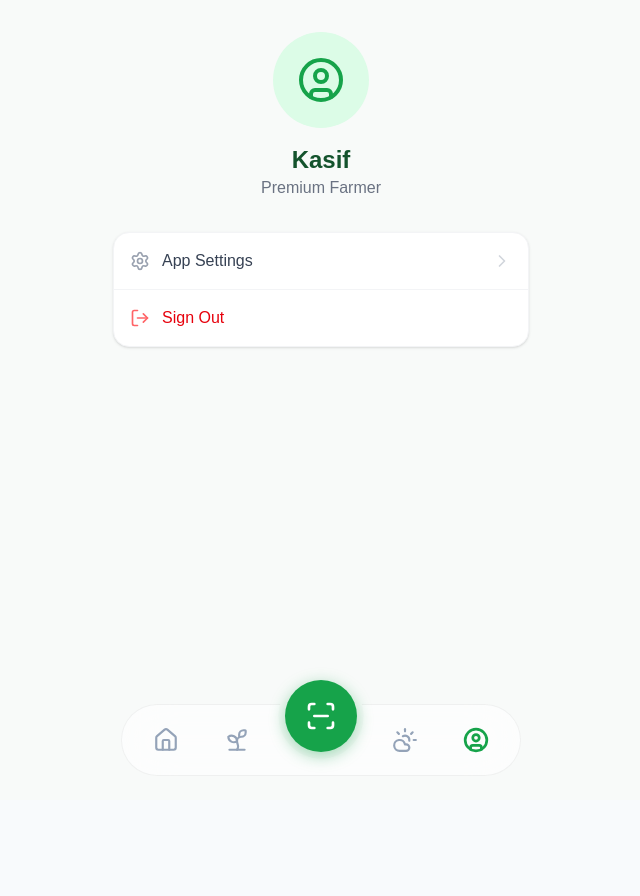
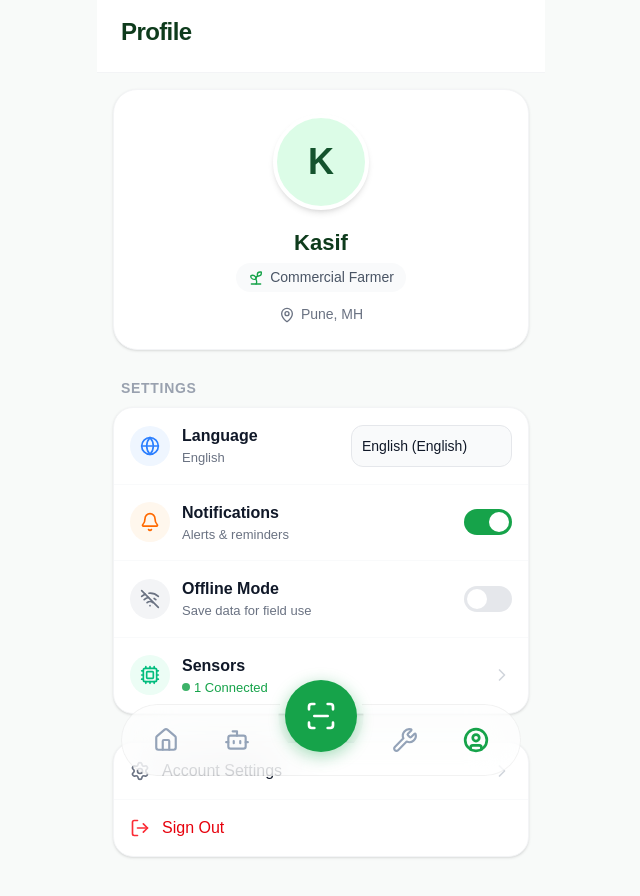
Before and after one commit to MdKasif0/KisanEdge, a Next.js app: page /profile in a window 1280 px wide. Shown: the top 896 px of the page, without its empty margins (319-959 px from the left). Before the commit the page ends 800 px from the top, so only its background shows below. Built offline with nearby package versions, Linux system fonts and the light colour scheme.

Commit message:
feat: implement language selection, update navigation, and redesign profile page interface

```diff
--- a/src/app/(app)/profile/page.tsx
+++ b/src/app/(app)/profile/page.tsx
@@ -1,38 +1,157 @@
-import { UserCircle, Settings, ChevronRight, LogOut } from "lucide-react";
+"use client";
+
+import { useState } from "react";
+import { UserCircle, Settings, ChevronRight, LogOut, MapPin, Globe, Bell, WifiOff, Cpu, Leaf, Sprout } from "lucide-react";
 import { Button } from "@/components/ui/button";
-import { Card, CardContent } from "@/components/ui/card";
+import { useUser, SupportedLanguage } from "@/lib/store/user-store";
+import { useTranslation } from "@/lib/i18n/context";
+import { LANGUAGES } from "@/lib/i18n/translations";
+import { motion } from "framer-motion";
 import Link from "next/link";
 
 export default function ProfilePage() {
+  const { name, role, location, language, setLanguage } = useUser();
+  const { t } = useTranslation();
+
+  const [offlineMode, setOfflineMode] = useState(false);
+  const [notifications, setNotifications] = useState(true);
+
   return (
-    <div className="flex flex-col gap-6 p-4">
-      <div className="flex flex-col items-center mt-4 mb-2">
-        <div className="w-24 h-24 bg-brand-soft rounded-full flex items-center justify-center mb-4">
-          <UserCircle className="w-12 h-12 text-brand-primary" />
+    <div className="flex flex-col h-full bg-[#f8faf9] relative pb-24 overflow-y-auto">
+      {/* Header */}
+      <div className="pt-safe px-6 pb-2 bg-white sticky top-0 z-20 border-b border-gray-100">
+        <div className="flex items-center h-16">
+          <h1 className="text-[24px] font-bold text-[#0e3b1c] tracking-tight">{t("profile.title")}</h1>
         </div>
-        <h1 className="text-2xl font-bold text-brand-deep">Kasif</h1>
-        <p className="text-gray-500">Premium Farmer</p>
       </div>
 
-      <div className="flex flex-col gap-3">
-        <Card>
-          <CardContent className="p-0 divide-y divide-gray-100">
-            <Link href="/settings" className="flex items-center justify-between p-4 hover:bg-gray-50 transition-colors">
+      <div className="p-4 flex flex-col gap-5">
+        {/* Profile Info */}
+        <div className="bg-white rounded-[24px] p-6 shadow-sm border border-gray-100 flex flex-col items-center">
+          <div className="w-24 h-24 bg-[#DCFCE7] rounded-full flex items-center justify-center mb-4 border-4 border-white shadow-md">
+            <span className="text-[#14532D] font-bold text-4xl">{name.charAt(0)}</span>
+          </div>
+          <h2 className="text-[22px] font-bold text-[#0e3b1c]">{name}</h2>
+          <div className="flex items-center gap-1.5 mt-1 bg-gray-50 px-3 py-1 rounded-full">
+            {role === "farmer" ? <Sprout className="w-4 h-4 text-[#16a34a]" /> : <Leaf className="w-4 h-4 text-[#16a34a]" />}
+            <p className="text-[14px] text-gray-600 font-medium capitalize">{role === "farmer" ? "Commercial Farmer" : "Home Grower"}</p>
+          </div>
+          <div className="flex items-center gap-1.5 mt-3 text-gray-500">
+            <MapPin className="w-4 h-4" />
+            <span className="text-[14px] font-medium">{location}</span>
+          </div>
+        </div>
+
+        {/* Preferences Section */}
+        <div className="flex flex-col gap-2">
+          <h3 className="text-[14px] font-bold text-gray-400 uppercase tracking-wider px-2 mt-2">{t("profile.settings")}</h3>
+
+          <div className="bg-white rounded-[20px] shadow-sm border border-gray-100 overflow-hidden flex flex-col divide-y divide-gray-50">
+
+            {/* Language Selector */}
+            <div className="p-4 flex items-center justify-between">
               <div className="flex items-center gap-3">
-                <Settings className="w-5 h-5 text-gray-400" />
-                <span className="font-medium text-gray-700">App Settings</span>
+                <div className="w-10 h-10 rounded-full bg-blue-50 flex items-center justify-center text-blue-500">
+                  <Globe className="w-5 h-5" />
+                </div>
+                <div className="flex flex-col">
+                  <span className="text-[16px] font-semibold text-gray-900">Language</span>
+                  <span className="text-[13px] text-gray-500">{LANGUAGES[language]?.nativeName || "English"}</span>
+                </div>
+              </div>
+              <select
+                value={language}
+                onChange={(e) => setLanguage(e.target.value as SupportedLanguage)}
+                className="bg-gray-50 border border-gray-200 text-gray-900 text-sm rounded-xl focus:ring-[#16a34a] focus:border-[#16a34a] block p-2.5 outline-none font-medium appearance-none"
+              >
+                {Object.entries(LANGUAGES).map(([code, lang]) => (
+                  <option key={code} value={code}>{lang.nativeName} ({lang.name})</option>
+                ))}
+              </select>
+            </div>
+
+            {/* Notifications */}
+            <div className="p-4 flex items-center justify-between">
+              <div className="flex items-center gap-3">
+                <div className="w-10 h-10 rounded-full bg-orange-50 flex items-center justify-center text-orange-500">
+                  <Bell className="w-5 h-5" />
+                </div>
+                <div className="flex flex-col">
+                  <span className="text-[16px] font-semibold text-gray-900">Notifications</span>
+                  <span className="text-[13px] text-gray-500">Alerts & reminders</span>
+                </div>
+              </div>
+              <SettingToggle checked={notifications} onChange={setNotifications} />
+            </div>
+
+            {/* Offline Mode */}
+            <div className="p-4 flex items-center justify-between">
+              <div className="flex items-center gap-3">
+                <div className="w-10 h-10 rounded-full bg-gray-100 flex items-center justify-center text-gray-500">
+                  <WifiOff className="w-5 h-5" />
+                </div>
+                <div className="flex flex-col">
+                  <span className="text-[16px] font-semibold text-gray-900">Offline Mode</span>
+                  <span className="text-[13px] text-gray-500">Save data for field use</span>
+                </div>
+              </div>
+              <SettingToggle checked={offlineMode} onChange={setOfflineMode} />
+            </div>
+
+            {/* Sensor Connectivity */}
+            <Link href="/environment" className="p-4 flex items-center justify-between hover:bg-gray-50 transition-colors">
+              <div className="flex items-center gap-3">
+                <div className="w-10 h-10 rounded-full bg-emerald-50 flex items-center justify-center text-emerald-500">
+                  <Cpu className="w-5 h-5" />
+                </div>
+                <div className="flex flex-col">
+                  <span className="text-[16px] font-semibold text-gray-900">Sensors</span>
+                  <span className="text-[13px] text-[#16a34a] font-medium flex items-center gap-1">
+                    <span className="w-2 h-2 rounded-full bg-[#16a34a] animate-pulse" /> 1 Connected
+                  </span>
+                </div>
               </div>
               <ChevronRight className="w-5 h-5 text-gray-300" />
             </Link>
-            <div className="flex items-center justify-between p-4 hover:bg-gray-50 transition-colors cursor-pointer">
+
+          </div>
+        </div>
+
+        {/* Account Actions */}
+        <div className="flex flex-col gap-2 mt-2">
+          <div className="bg-white rounded-[20px] shadow-sm border border-gray-100 overflow-hidden flex flex-col divide-y divide-gray-50">
+            <Link href="/settings" className="p-4 flex items-center justify-between hover:bg-gray-50 transition-colors">
               <div className="flex items-center gap-3">
-                <LogOut className="w-5 h-5 text-red-400" />
-                <span className="font-medium text-red-600">Sign Out</span>
+                <Settings className="w-5 h-5 text-gray-500" />
+                <span className="text-[16px] font-medium text-gray-900">Account Settings</span>
               </div>
-            </div>
-          </CardContent>
-        </Card>
+              <ChevronRight className="w-5 h-5 text-gray-300" />
+            </Link>
+            <button className="p-4 flex items-center justify-between hover:bg-red-50 transition-colors w-full text-left">
+              <div className="flex items-center gap-3">
+                <LogOut className="w-5 h-5 text-red-500" />
+                <span className="text-[16px] font-medium text-red-600">Sign Out</span>
+              </div>
+            </button>
+          </div>
+        </div>
       </div>
     </div>
   );
 }
+
+function SettingToggle({ checked, onChange }: { checked: boolean, onChange: (val: boolean) => void }) {
+  return (
+    <button
+      onClick={() => onChange(!checked)}
+      className={`relative w-12 h-[26px] rounded-full transition-colors flex-none ${checked ? 'bg-[#16a34a]' : 'bg-gray-200'}`}
+    >
+      <motion.div
+        layout
+        className="w-5 h-5 bg-white rounded-full absolute top-[3px]"
+        animate={{ left: checked ? 'calc(100% - 23px)' : '3px' }}
+        transition={{ type: "spring", stiffness: 500, damping: 30 }}
+      />
+    </button>
+  );
+}
--- a/src/components/layout/bottom-nav.tsx
+++ b/src/components/layout/bottom-nav.tsx
@@ -2,7 +2,7 @@
 
 import Link from "next/link";
 import { usePathname } from "next/navigation";
-import { Home, ScanLine, Sprout, Leaf, CloudSun, UserCircle } from "lucide-react";
+import { Home, ScanLine, Sprout, Leaf, CloudSun, UserCircle, Bot, Wrench } from "lucide-react";
 import { cn } from "@/lib/utils";
 import { useTranslation } from "@/lib/i18n/context";
 import { useUser } from "@/lib/store/user-store";
@@ -18,13 +18,11 @@ export function BottomNav() {
   }
 
   const navItems: { icon: any; label: string; href: string; isPrimary?: boolean }[] = [
-    { icon: Home, label: "Home", href: "/home" },
-    role === "farmer"
-      ? { icon: Sprout, label: "Farm", href: "/farm" }
-      : { icon: Leaf, label: "Plants", href: "/plants" },
-    { icon: ScanLine, label: "Scan", href: "/scan", isPrimary: true },
-    { icon: CloudSun, label: "Env", href: "/environment" },
-    { icon: UserCircle, label: "Profile", href: "/profile" },
+    { icon: Home, label: t("nav.home"), href: "/home" },
+    { icon: Bot, label: t("nav.assistant"), href: "/assistant" },
+    { icon: ScanLine, label: t("nav.scan"), href: "/scan", isPrimary: true },
+    { icon: Wrench, label: t("nav.tools"), href: "/tools" },
+    { icon: UserCircle, label: t("nav.profile"), href: "/profile" },
   ];
 
   const primaryItem = navItems.find((item) => item.isPrimary);
--- a/src/lib/i18n/translations.ts
+++ b/src/lib/i18n/translations.ts
@@ -42,7 +42,15 @@ export type TranslationKey =
   | "nav.farm"
   | "nav.scan"
   | "nav.weather"
-  | "nav.alerts";
+  | "nav.alerts"
+  | "nav.assistant"
+  | "nav.tools"
+  | "nav.profile"
+  | "nav.plants"
+  | "dashboard.greeting"
+  | "dashboard.subtitle"
+  | "profile.title"
+  | "profile.settings";
 
 export const translations: Record<LanguageCode, Record<TranslationKey, string>> = {
   en: {
@@ -74,7 +82,15 @@ export const translations: Record<LanguageCode, Record<TranslationKey, string>>
     "nav.farm": "My Farm",
     "nav.scan": "Scan",
     "nav.weather": "Weather",
-    "nav.alerts": "Alerts"
+    "nav.alerts": "Alerts",
+    "nav.assistant": "Assistant",
+    "nav.tools": "Tools",
+    "nav.profile": "Profile",
+    "nav.plants": "Plants",
+    "dashboard.greeting": "Good morning",
+    "dashboard.subtitle": "Here is your farm overview today.",
+    "profile.title": "Profile",
+    "profile.settings": "Settings"
   },
   hi: {
     "onboarding.welcome.tagline": "हर पौधे के लिए स्मार्ट देखभाल।",
@@ -105,7 +121,15 @@ export const translations: Record<LanguageCode, Record<TranslationKey, string>>
     "nav.farm": "मेरा खेत",
     "nav.scan": "स्कैन",
     "nav.weather": "मौसम",
-    "nav.alerts": "अलर्ट"
+    "nav.alerts": "अलर्ट",
+    "nav.assistant": "सहायक",
+    "nav.tools": "उपकरण",
+    "nav.profile": "प्रोफ़ाइल",
+    "nav.plants": "पौधे",
+    "dashboard.greeting": "सुप्रभात",
+    "dashboard.subtitle": "यहाँ आज आपके खेत का अवलोकन है।",
+    "profile.title": "प्रोफ़ाइल",
+    "profile.settings": "सेटिंग्स"
   },
   bn: {} as any, mr: {} as any, te: {} as any, ta: {} as any, kn: {} as any, ml: {} as any, gu: {} as any, pa: {} as any
 };
--- a/src/lib/store/user-store.tsx
+++ b/src/lib/store/user-store.tsx
@@ -4,13 +4,16 @@ import React, { createContext, useContext, useState, useEffect } from "react";
 import { storage } from "@/lib/storage";
 
 export type UserRole = "farmer" | "home";
+export type SupportedLanguage = "en" | "hi" | "mr";
 
 interface UserContextType {
   role: UserRole;
   crops: string[];
   location: string;
   name: string;
+  language: SupportedLanguage;
   setRole: (r: UserRole) => void;
+  setLanguage: (lang: SupportedLanguage) => void;
 }
 
 const UserContext = createContext<UserContextType | undefined>(undefined);
@@ -20,14 +23,22 @@ export function UserProvider({ children }: { children: React.ReactNode }) {
   const [crops, setCrops] = useState<string[]>([]);
   const [location, setLocation] = useState<string>("Pune, MH");
   const [name, setName] = useState<string>("Kasif");
+  const [language, setLanguageState] = useState<SupportedLanguage>("en");
   const [isMounted, setIsMounted] = useState(false);
+
+  const setLanguage = (lang: SupportedLanguage) => {
+    setLanguageState(lang);
+    storage.set("kisanedge_language", lang);
+  };
 
   useEffect(() => {
     const savedRole = storage.get<UserRole>("kisanedge_role", "farmer");
+    const savedLanguage = storage.get<SupportedLanguage>("kisanedge_language", "en");
     const savedCrops = storage.get<string[]>("kisanedge_crops", []);
     const savedLoc = storage.get<{city?: string, state?: string} | null>("kisanedge_location", null);
 
     setRole(savedRole);
+    setLanguageState(savedLanguage);
     setCrops(savedCrops);
     if (savedLoc?.city) {
       setLocation(`${savedLoc.city}, ${savedLoc.state || "India"}`);
@@ -44,7 +55,7 @@ export function UserProvider({ children }: { children: React.ReactNode }) {
   }
 
   return (
-    <UserContext.Provider value={{ role, crops, location, name, setRole }}>
+    <UserContext.Provider value={{ role, crops, location, name, language, setRole, setLanguage }}>
       {children}
     </UserContext.Provider>
   );
```
